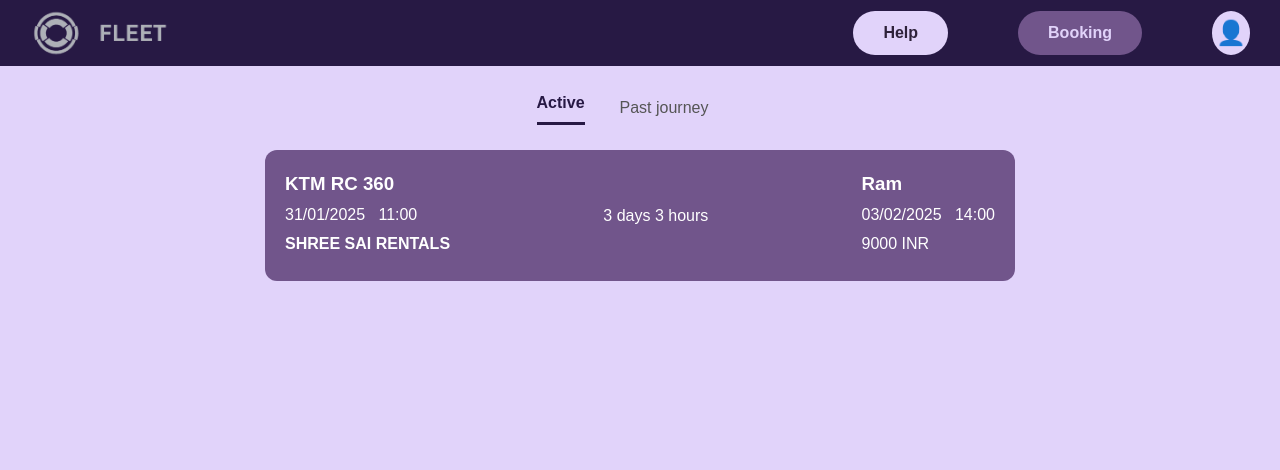
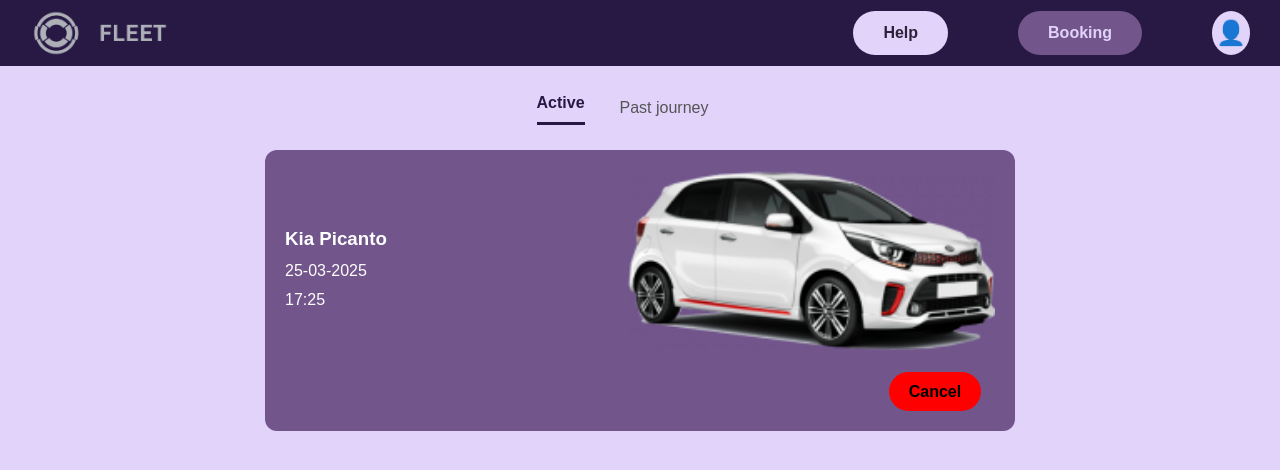
Before and after one commit to PallaviY23/User, a React (Vite) app in the folder my-react-app/: page /active in a window 1280 px wide. Shown: the top 470 px of the page. Built offline with nearby package versions, Linux system fonts and the light colour scheme.

Commit message:
updated active,past

```diff
--- a/my-react-app/src/components/Active.css
+++ b/my-react-app/src/components/Active.css
@@ -71,6 +71,7 @@
     width: 80%;
     max-width: 750px;
     color: white;
+    margin-bottom: 20px;
 }
 
 .details_active {
@@ -101,3 +102,13 @@
     text-align: center;
     font-weight: normal;
 }
+
+.cancle_active {
+    margin-left: 85%;
+}
+
+.cancel-btn {
+    background-color: red;
+    font-weight: bold;
+    border-radius: 20px;
+}
--- a/my-react-app/src/components/Active.jsx
+++ b/my-react-app/src/components/Active.jsx
@@ -1,21 +1,30 @@
 import React from "react";
 import "./Active.css";
-import BookingCard1 from "./BookingCard1.jsx";
+import BookingCard1 from "./BookingCard1";
 import { NavLink } from 'react-router-dom';
+import CarData from "./CarData"; // Import car data
 
 function Active() {
+  // Filter cars that are booked and have status "active"
+  const activeBookings = CarData.filter(car => car.booked && car.bookingStatus === "active");
+
   return (
     <div className="app-container_active">
       <div className="body_active">
 
-      {/* Tabs */}
-      <div className="tabs_active">
-        <NavLink to='/active' className="active_active">Active</NavLink>
-        <NavLink to='/past' className="past_active">Past journey</NavLink>
-      </div>
+        {/* Tabs */}
+        <div className="tabs_active">
+          <NavLink to='/active' className="active_active">Active</NavLink>
+          <NavLink to='/past' className="past_active">Past journey</NavLink>
+        </div>
 
-      {/* Booking Card1 */}
-      <BookingCard1 />
+        {/* Show active bookings */}
+        {activeBookings.length > 0 ? (
+          activeBookings.map((car, index) => <BookingCard1 key={index} booking={car} />)
+        ) : (
+          <h4>No car is booked yet</h4>
+        )}
+
       </div>
     </div>
   );
--- a/my-react-app/src/components/BookingCard.jsx
+++ b/my-react-app/src/components/BookingCard.jsx
@@ -1,28 +1,32 @@
 import React from "react";
 import "./Past.css";
 
-function BookingCard() {
+function BookingCard({ booking }) {
+  if (!booking || booking.booked || booking.bookingStatus !== "past") {
+    return <h4>No past bookings yet</h4>;
+  }
+
   return (
     <div className="booking-card_past">
       <div className="details_past">
-      <div className="left_past">
-        <h3>KTM RC 360</h3>
-        <p>31/01/2025 &nbsp; 11:00</p>
-        <p className="rental-company_past">SHREE SAI RENTALS</p>
+
+        {/* Left Side */}
+        <div className="left_past">
+          <h3>{booking.name}</h3>
+          <p>Start Date & Time: {booking.startDate} &nbsp; {booking.startTime}</p>
+          <p>End Date & Time: {booking.endDate} &nbsp; {booking.endTime}</p>
+          <p>Duration: {booking.duration}</p>
+        </div>
+
+        {/* Right Side */}
+        <div className="right_past">
+          <img src={booking.image} alt={booking.name} className="vehicle-image" />
+        </div>
       </div>
 
-      <div className="middle_past">
-        <p>3 days 3 hours</p>
-      </div>
-
-      <div className="right_past">
-        <h3>Ram</h3>
-        <p>03/02/2025 &nbsp; 14:00</p>
-        <p>9000 INR</p>
-      </div>
-      </div>
-      <div className="feedback_past">
-      <button className="feedback-btn_past">Submit feedback</button>
+      {/* Rating Button */}
+      <div className="rating_past">
+        <button className="rating-btn_past">Submit Rating</button>
       </div>
     </div>
   );
--- a/my-react-app/src/components/BookingCard1.jsx
+++ b/my-react-app/src/components/BookingCard1.jsx
@@ -1,28 +1,37 @@
 import React from "react";
 import "./Active.css";
 
-function BookingCard() {
+function BookingCard1({ booking, updateBooking }) {
+  if (!booking || !booking.booked || booking.bookingStatus !== "active") {
+    return <h4>No car is booked yet</h4>;
+  }
+
+  const handleCancel = () => {
+    updateBooking(booking.name, false); // Update booking status to false
+  };
+
   return (
     <div className="booking-card_active">
       <div className="details_active">
-      <div className="left_active">
-        <h3>KTM RC 360</h3>
-        <p>31/01/2025 &nbsp; 11:00</p>
-        <p className="rental-company_active">SHREE SAI RENTALS</p>
+
+        {/* Left Side */}
+        <div className="left_active">
+          <h3>{booking.name}</h3>
+          <p>{booking.startDate}</p>
+          <p>{booking.startTime}</p>
+        </div>
+
+        {/* Right Side */}
+        <div className="right_active">
+          <img src={booking.image} alt={booking.name} className="vehicle-image" />
+        </div>
+
       </div>
-
-      <div className="middle_active">
-        <p>3 days 3 hours</p>
-      </div>
-
-      <div className="right_active">
-        <h3>Ram</h3>
-        <p>03/02/2025 &nbsp; 14:00</p>
-        <p>9000 INR</p>
-      </div>
+      <div className="cancle_active">
+      <button className="cancel-btn" onClick={handleCancel}>Cancel</button>
       </div>
     </div>
   );
 }
 
-export default BookingCard;
+export default BookingCard1;
--- a/my-react-app/src/components/CarData.jsx
+++ b/my-react-app/src/components/CarData.jsx
@@ -5,7 +5,11 @@
       price: "3000",
       availability: "Yes",
       rating: "4.2",
-      image: "Images/kia-pecanto.png",
+      image: "/kia-pecanto.png",
+      booked: true, // 🚗 Is this car booked?
+      bookingStatus: "active", // 🟢 "active", "past", or "none"
+      startDate : "25-03-2025",
+      startTime : "17:25"
   },
   {
       type: "Car",
@@ -13,23 +17,29 @@
       price: "2500",
       availability: "Yes",
       rating: "4.8",
-      image: "Images/Fiat-500.png",
+      image: "/Fiat-500.png",
+      booked: false,
+      bookingStatus: "past",
   },
   {
-      type: "Car", // 🔹 Peugeot 2008 is a Car, not a Bike
+      type: "Car",
       name: "Peugeot 2008",
       price: "2600",
       availability: "No",
       rating: "4.4",
       image: "Images/peugeot-2008.png",
+      booked: false,
+      bookingStatus: "none",
   },
   {
       type: "Bike",
-      name: "Bajaj Avenger 150", // 🔹 Properly named for clarity
+      name: "Bajaj Avenger 150",
       price: "1900",
       availability: "Yes",
       rating: "4.1",
       image: "Images/Avenger-150.png",
+      booked: false,
+      bookingStatus: "none",
   },
   {
       type: "Car",
@@ -38,6 +48,8 @@
       availability: "Yes",
       rating: "4.0",
       image: "Images/volkswagen-polo.png",
+      booked: false,
+      bookingStatus: "none",
   },
   {
       type: "Car",
@@ -46,6 +58,8 @@
       availability: "Yes",
       rating: "3.8",
       image: "Images/nissan-qashqai.png",
+      booked: false,
+      bookingStatus: "none",
   },
 ];
 
--- a/my-react-app/src/components/Past.css
+++ b/my-react-app/src/components/Past.css
@@ -86,7 +86,7 @@
     align-items: center;
   }
 
-  .feedback_past {
+  .rating_past {
     display: flex;
     justify-content: center;
   }
@@ -114,7 +114,7 @@
     font-weight: normal;
   }
 
-  .feedback-btn_past {
+  .rating-btn_past {
     margin-top: 10px;
     border: none;
     border-radius: 20px;
@@ -125,7 +125,7 @@
     margin-left: 35px;
   }
 
-  .feedback-btn_past:hover {
+  .rating-btn_past:hover {
     background-color: #271944;
     color: white;
   }
--- a/my-react-app/src/components/Past.jsx
+++ b/my-react-app/src/components/Past.jsx
@@ -2,20 +2,28 @@
 import "./Past.css";
 import BookingCard from "./BookingCard.jsx";
 import { NavLink } from 'react-router-dom';
+import CarData from "./CarData"; // Import car data
 
 function Past() {
+  const pastBookings = CarData.filter(car => !car.booked && car.bookingStatus === "past");
+
   return (
     <div className="app-container_past">
-      <div className='body_past'>
+      <div className="body_past">
 
-      {/* Tabs */}
-      <div className="tabs_past">
-        <NavLink to='/active' className="tab_past">Active</NavLink>
-        <NavLink tp='/past' className="active_past">Past journey</NavLink>
-      </div>
+        {/* Tabs */}
+        <div className="tabs_past">
+          <NavLink to='/active' className="tab_past">Active</NavLink>
+          <NavLink to='/past' className="active_past">Past journey</NavLink>
+        </div>
 
-      {/* Booking Card */}
-      <BookingCard />
+        {/* Booking Cards */}
+        {pastBookings.length > 0 ? (
+          pastBookings.map((booking, index) => <BookingCard key={index} booking={booking} />)
+        ) : (
+          <h4>No past bookings yet</h4>
+        )}
+
       </div>
     </div>
   );
```
Lines whose indentation alone changed are shown as unchanged.
